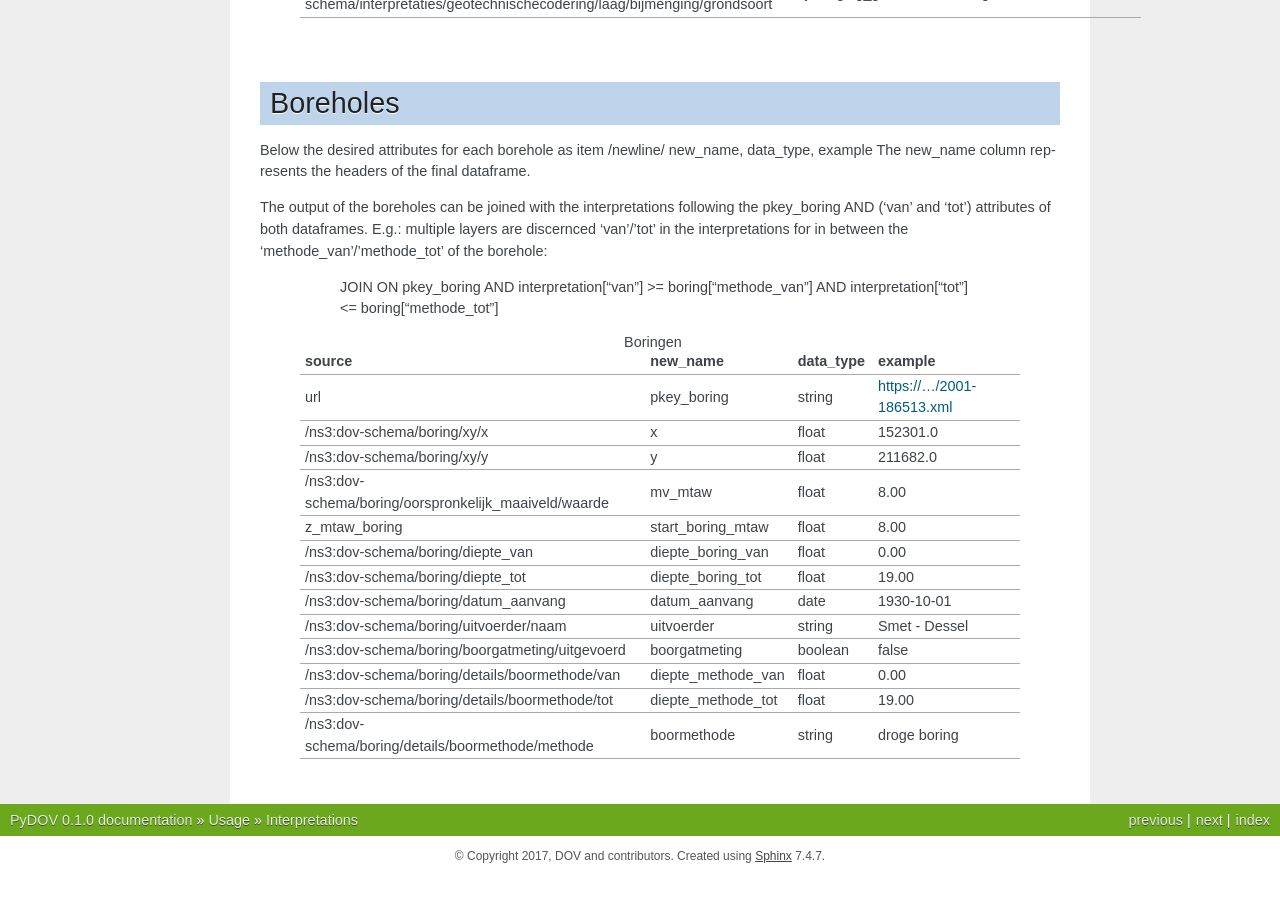
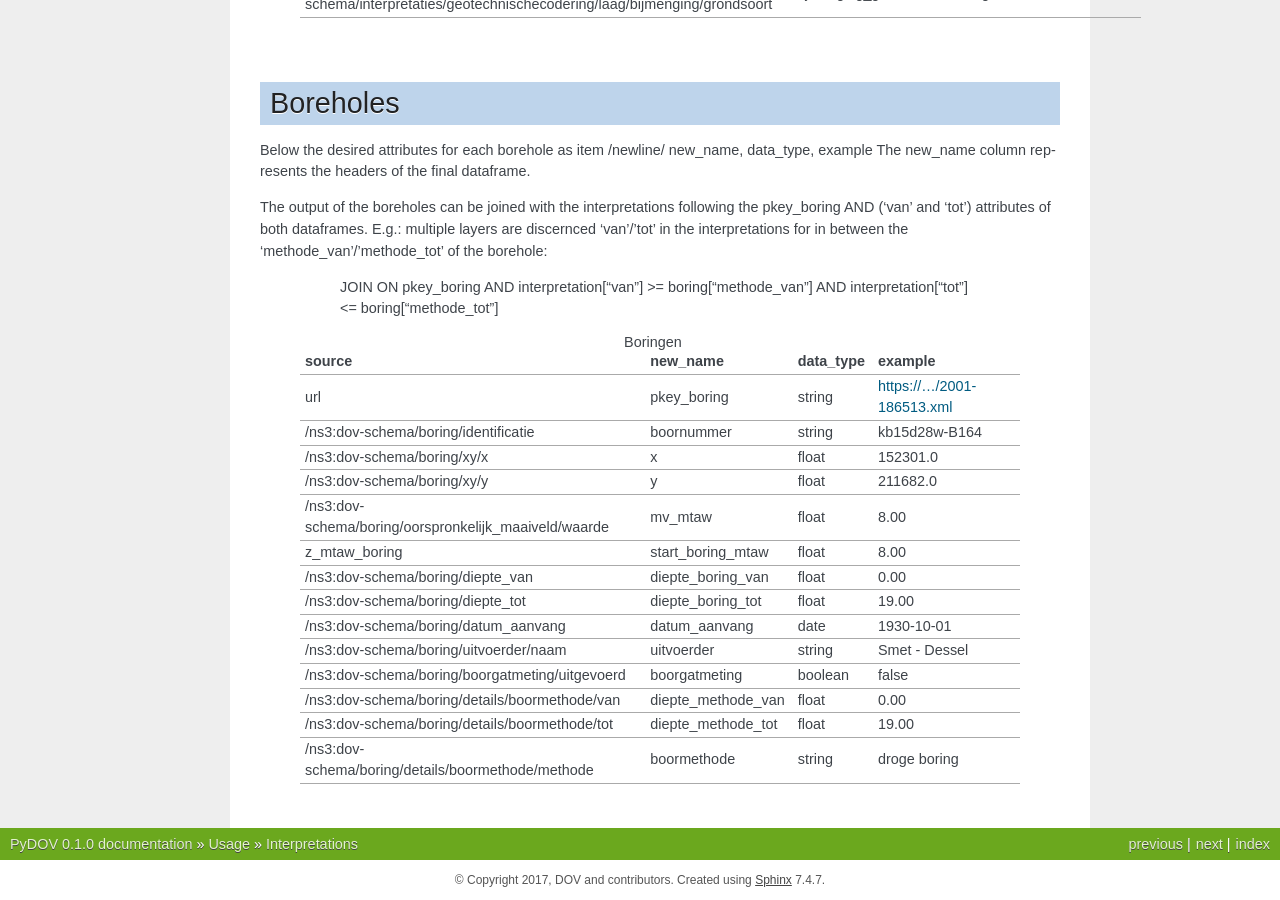
Before and after one commit to DOV-Vlaanderen/pydov, a Sphinx documentation site: the page built from docs/description_output_dataframes.rst, in a window 1280 px wide and 900 px high, scrolled down 3414 px. Built offline with Sphinx 7.4.7, drawn with Linux system fonts in a browser that asks for light colours; before the commit the page ends 4290 px from its top, so only the background shows below that.

Commit message:
add 'boornummer' for the ease of use by experts

```diff
--- a/docs/description_output_dataframes.rst
+++ b/docs/description_output_dataframes.rst
@@ -156,6 +156,7 @@ between the 'methode_van'/'methode_tot' of the borehole:
 
     source,new_name,data_type,example
     url,pkey_boring,string,https://.../2001-186513.xml
+    /ns3:dov-schema/boring/identificatie,boornummer,string,kb15d28w-B164
     /ns3:dov-schema/boring/xy/x,x,float,152301.0
     /ns3:dov-schema/boring/xy/y,y,float,211682.0
     /ns3:dov-schema/boring/oorspronkelijk_maaiveld/waarde,mv_mtaw,float,8.00
```
